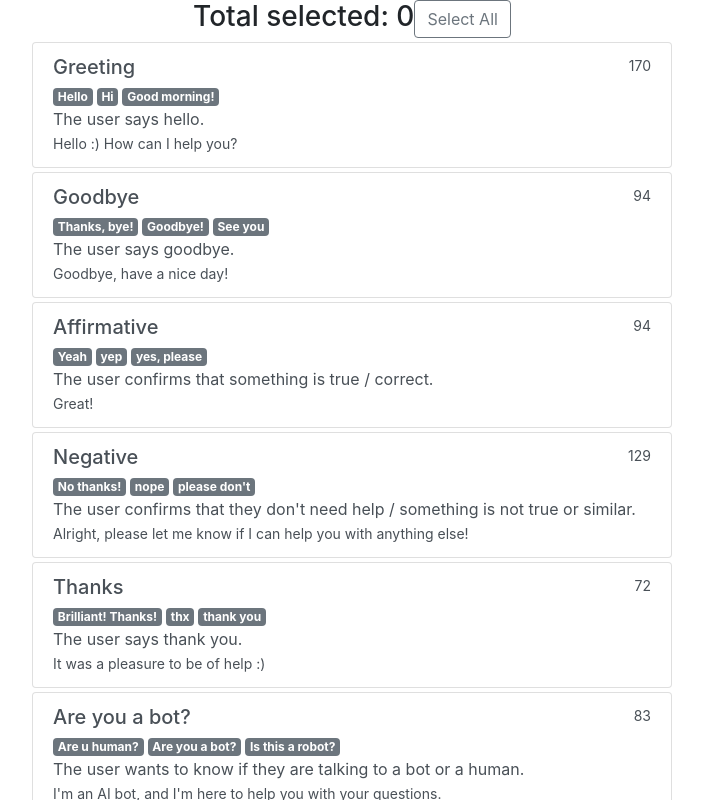
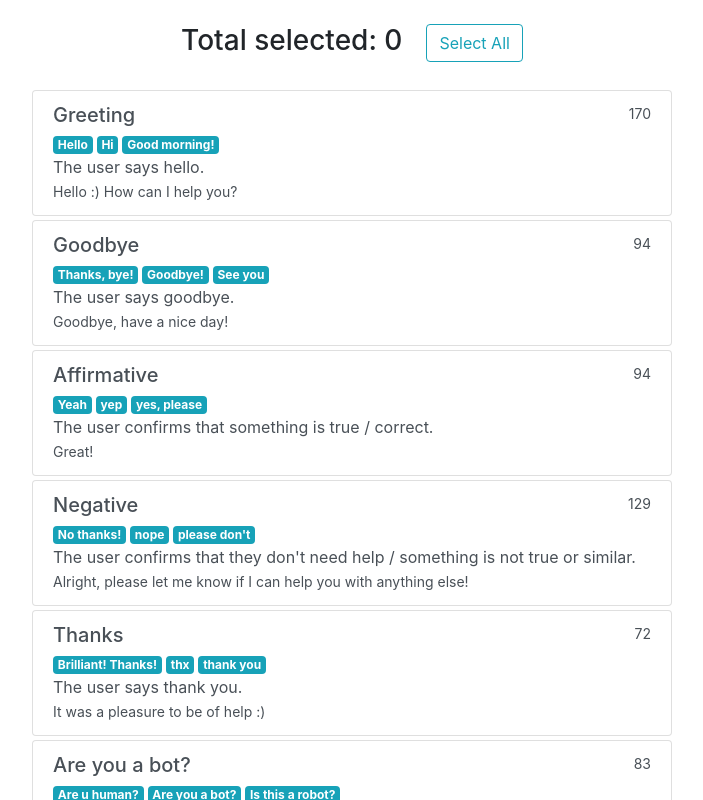
Before and after one commit to aminul007bd/react-playground, a React (Create React App) app: page / in a window 1280 px wide. Shown: the top 800 px of the page, without its empty margins (288-991 px from the left). Built offline with nearby package versions, Linux system fonts and the light colour scheme; the HTML template or start-up script is replaced by a standard one.

Commit message:
fix bugs

```diff
--- a/src/components/PretrainedIntents.js
+++ b/src/components/PretrainedIntents.js
@@ -1,6 +1,5 @@
 import React, { useState } from 'react'
 import appData from '../data/intents.json'
-import { Link } from 'react-router-dom'
 
 function PretrainedIntents() {
 	const [selectedIds, setSelectedIds] = useState([])
@@ -14,7 +13,7 @@ function PretrainedIntents() {
 		})
 		if (!selectAll) {
 			setSelectAll(true)
-			setSelectedIds(...selectedIds, allIds)
+			setSelectedIds(allIds)
 		} else {
 			setSelectAll(false)
 			setSelectedIds([])
@@ -45,7 +44,7 @@ function PretrainedIntents() {
 						<small>{intents.trainingData.expressionCount}</small>
 					</div>
 					{intents.trainingData.expressions.map((expression) => (
-						<span key={expression.id} className="badge badge-secondary mr-1">
+						<span key={expression.id} className="badge badge-info mr-1">
 							{expression.text}
 						</span>
 					))}
@@ -58,18 +57,18 @@ function PretrainedIntents() {
 	})
 	return (
 		<>
-			<div className="container-fluid">
+			<div className="container-fluid mt-4">
 				<div className="row justify-content-md-center">
 					<div className="col-xs-6">
-						<h3>{`Total selected: ${selectedIds.length}`}</h3>
+						<h3>{`Total selected:   ${selectedIds.length}`}</h3>
 					</div>
-					<div className="col-xs-6">
-						<button className="btn btn-outline-secondary" onClick={ToggleSelect}>
+					<div className="col-xs-6 ml-4">
+						<button className="btn btn-outline-info" onClick={ToggleSelect}>
 							{SelectBtnText}
 						</button>
 					</div>
 				</div>
-				<div className="row justify-content-md-center">
+				<div className="row justify-content-md-center mt-4">
 					<div className="col-xs-6">{intentsData}</div>
 				</div>
 			</div>
```
Also changed, not shown: 1 other file (tests, documents, lock files or other folders).
